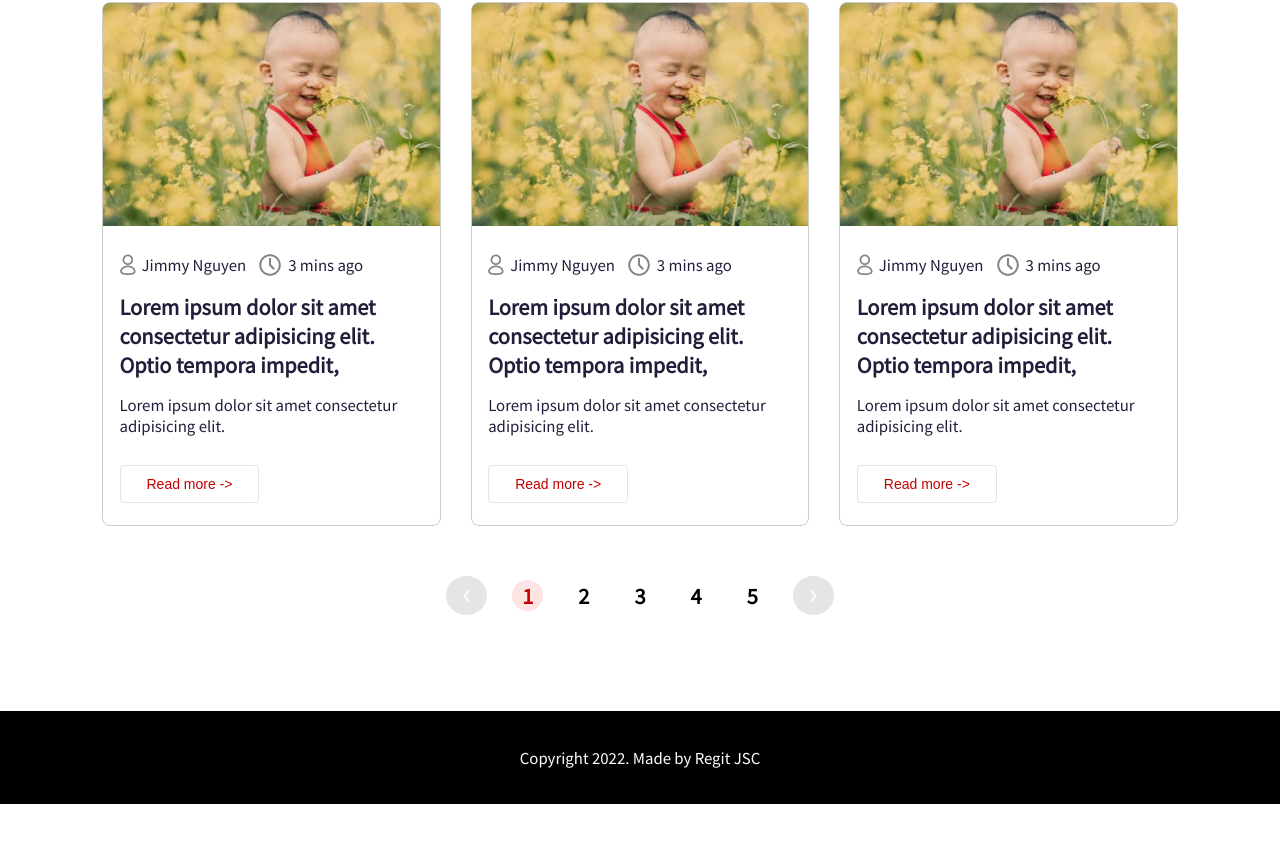
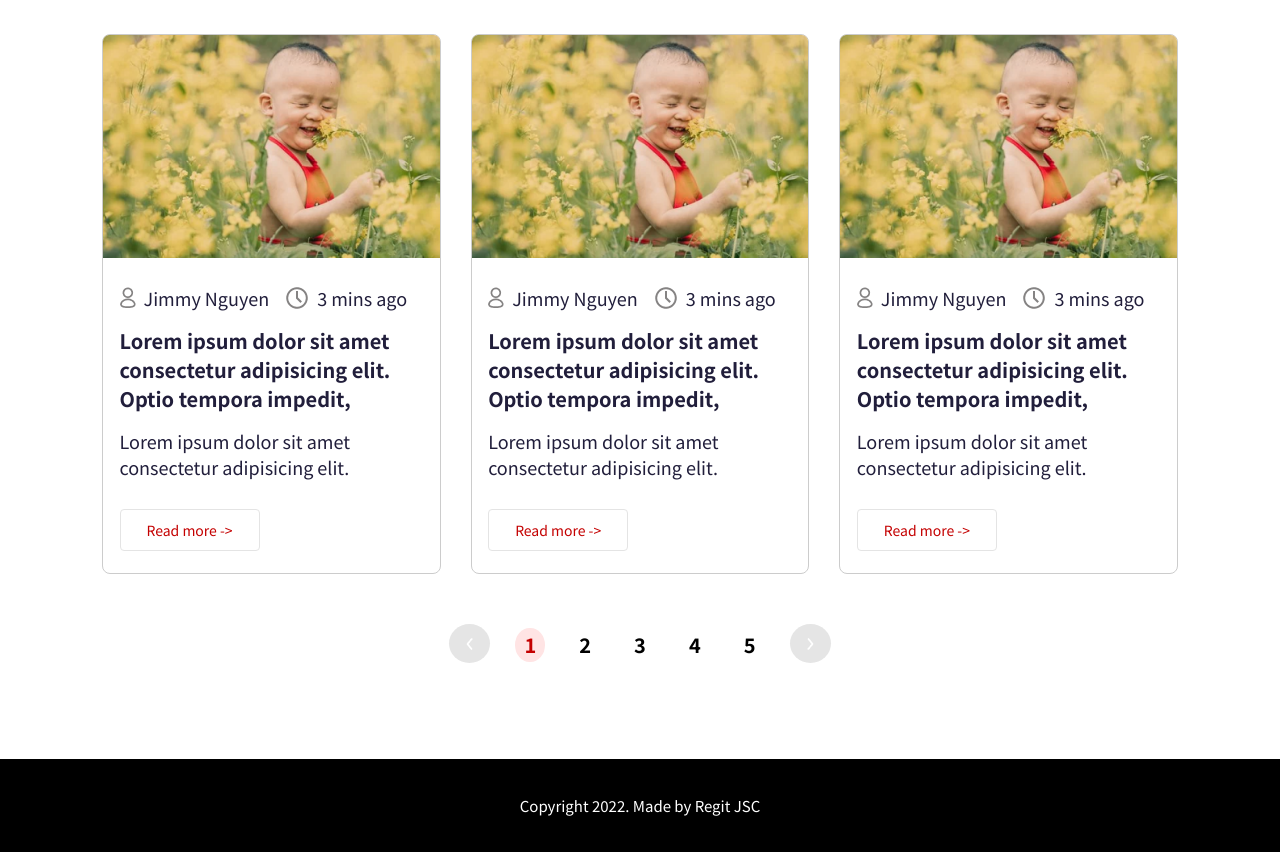
Before and after one commit to NguyenAnhQuanRegit/baitaphtml, a plain HTML site: page index.html in a window 1280 px wide. Shown: the part 1809-2661 px from the top of the page. Before the commit the page ends 2613 px from the top, so only its background shows below. Drawn offline with Linux system fonts and the light colour scheme.

Commit message:
update css font font-weight

```diff
--- a/index.html
+++ b/index.html
@@ -8,7 +8,7 @@
     <title>Document</title>
     <link rel="preconnect" href="https://fonts.googleapis.com">
     <link rel="preconnect" href="https://fonts.gstatic.com" crossorigin>
-    <link href="https://fonts.googleapis.com/css2?family=Noto+Sans+JP:wght@400&display=swap" rel="stylesheet">
+    <link href="https://fonts.googleapis.com/css2?family=Noto+Sans+JP:wght@700;400&display=swap" rel="stylesheet">
     <link rel="stylesheet" href="style.css">
 </head>
 
@@ -37,7 +37,7 @@
                 </button>
                 <ul class="menu hide">
                     <li>
-                        <div class="menu__top">Top</div>
+                        <button class="menu__top"><a href="">Top</a></button>
                     </li>
                     <li>
                         <div class="menu__create-blog">Create Blog</div>
@@ -246,11 +246,12 @@
                 </div>
                 <div class="pagination" id="pagination">
                     <div class="pagination__icon"><img src="./assets/img/Vector.png" alt="" class="img-fluid"></div>
-                    <span class="pagination__page active">1</span>
-                    <span class="pagination__page">2</span>
-                    <span class="pagination__page">3</span>
-                    <span class="pagination__page">4</span>
-                    <span class="pagination__page">5</span>
+                    <button><a class="pagination__page active">1</a></button>
+                    <button><a class="pagination__page">2</a></button>
+                    <button><a class="pagination__page">3</a></button>
+                    <button><a class="pagination__page">4</a></button>
+                    <button><a class="pagination__page">5</a></button>
+
                     <div class="pagination__icon"><img src="./assets/img/Vector2.png" alt="" class="img-fluid"></div>
                 </div>
             </section>
--- a/style.css
+++ b/style.css
@@ -2,12 +2,14 @@
   margin: 0;
   padding: 0;
   box-sizing: border-box;
+  font-family: 'Noto Sans JP';
+  font-weight: 400;
+  font-size: 15px;
 }
+
 
 body {
   margin: 0;
-  font-family: 'Noto Sans JP';
-  font-size: 15px;
 }
 
 .container {
@@ -25,12 +27,16 @@ body {
   color: #C40000;
 }
 
-@font-face {
-  font-family: 'SVN-Gilroy Bold';
-  font-style: normal;
-  font-weight: normal;
-  src: local('SVN-Gilroy Bold'), url('SVNGilroy Bold.woff') format('woff');
+.pagination button {
+  background-color: transparent;
+  border: none;
 }
+
+a {
+  text-decoration: none;
+}
+
+
 
 
 /* +================================== HEADER ========================================+ */
@@ -49,8 +55,9 @@ body {
 .header-middle__form-search {
   display: flex;
   justify-content: space-between;
+  align-items: flex-end;
   background: white;
-  padding: 0.6em 1.1em;
+  padding: 0.6em 1.1em 0.4em 1.1em;
   width: 24.93em;
   margin-right: 20em;
   border-radius: 6px;
@@ -62,6 +69,12 @@ body {
 
 .search-input {
   border: none;
+  margin-bottom: 4px;
+}
+
+.search-input::placeholder {
+  font-weight: 500;
+  color: #D4D1D4;
 }
 
 .header-right {
@@ -83,6 +96,10 @@ ul.menu li {
   line-height: 21.72px;
   font-size: 15px;
   border: 1px solid #770303;
+}
+
+.menu__top a {
+  color: white;
 }
 
 .menu__create-blog {
@@ -167,14 +184,19 @@ ul.menu li {
 .post__post-item-author-row * {
   display: flex;
   align-items: center;
-  margin-right: 6px;
+  margin-right: 8px;
+  font-size: 18px;
 }
 
 .post__post-item__title {
-  font-weight: bolder;
+  font-weight: 900;
   font-size: 20px;
   margin: 15px 0;
   color: #211E3B;
+}
+
+.post__post-item__describe {
+  font-size: 18px;
 }
 
 .post__post-item__read-more {
@@ -196,15 +218,17 @@ ul.menu li {
   align-items: center;
   gap: 25px;
   margin-top: 50px;
+
 }
 
 .pagination__page {
   font-weight: 700;
   font-size: 20px;
   border-radius: 100%;
-  padding: 1px 10px;
-  border: none;
+  padding: 0.5px 8px 3px 8px;
+  border: 1px solid transparent;
   cursor: pointer;
+  vertical-align: middle;
 }
 
 
@@ -235,10 +259,11 @@ ul.menu li {
     display: flex;
     flex-direction: column;
     gap: 70px;
+    margin: 0.9em auto;
   }
 
   .list-blog {
-    padding: 0 4em;
+    padding: 0 2em;
   }
 
   .list-blog__title-row__title {
@@ -294,12 +319,17 @@ ul.menu li {
 
   .menu__top {
     background-color: transparent;
-    color: black;
-    padding: 1em 0;
+    padding: 0;
+    border: none;
+    text-align: start;
+  }
+
+  .menu__top a {
+    color: black
   }
 
   .hide {
-    opacity: 0;
+    display: none;
   }
 }
 
```
Also changed, not shown: assets/img/arrow.png (added).
